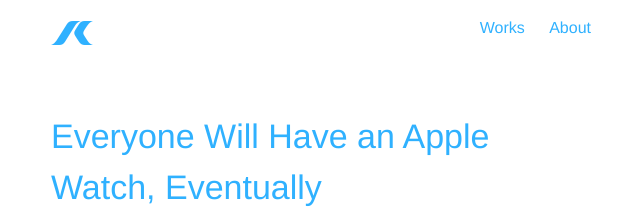
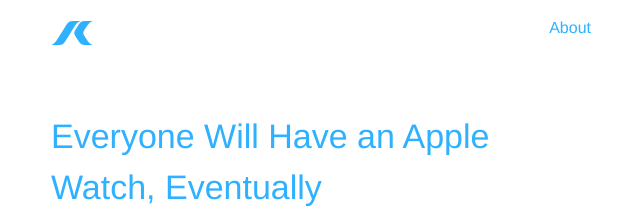
Before and after one commit to seanchoe/blog, a Jekyll site: the page built from index.html, in a window 1280 px wide and 900 px high. Shown: the top 211 px of the window, without its empty margins (319-959 px from the left). Built offline with Jekyll 4.4.1, drawn with Linux system fonts in a browser that asks for light colours; the list of posts is cut into pages by our own code.

Commit message:
Hide works

```diff
--- a/_includes/header.html
+++ b/_includes/header.html
@@ -26,7 +26,7 @@
       </a>
 
       <div class="trigger">
-	      <a class="page-link" href="http://works.seanchoe.com">Works</a>
+	      <!--<a class="page-link" href="http://works.seanchoe.com">Works</a>-->
         {% for page in site.pages %}
           {% if page.title %}
           <a class="page-link" href="{{ page.pretty_url | prepend: site.baseurl }}">{{ page.title }}</a>
```
